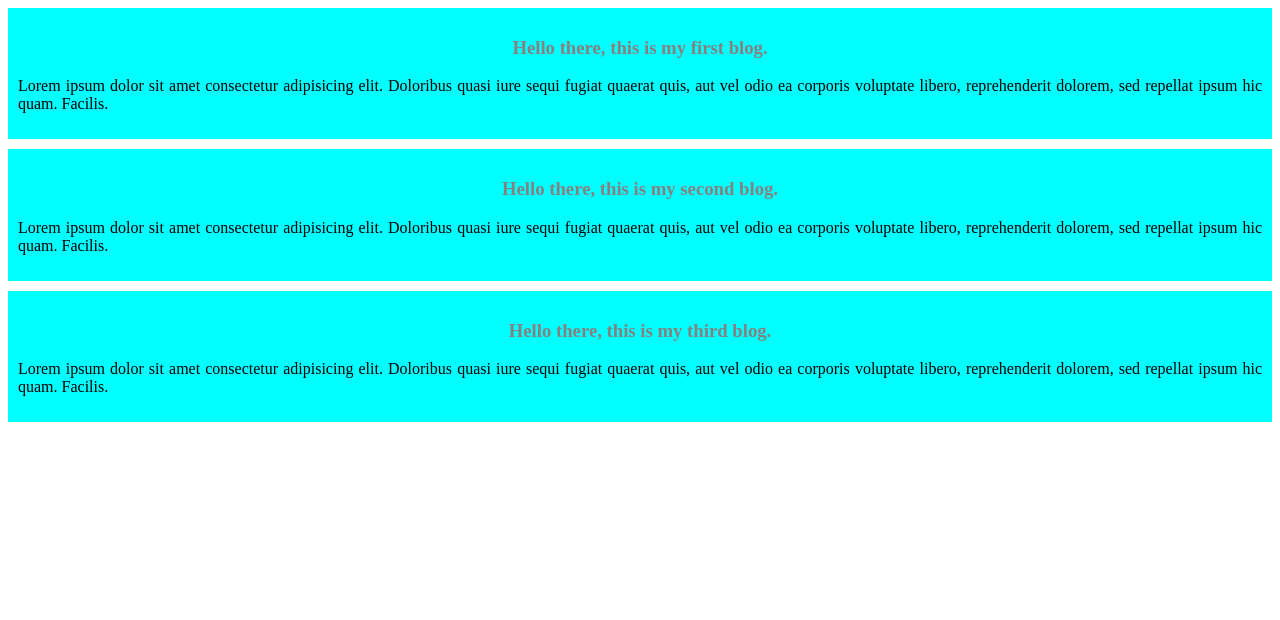
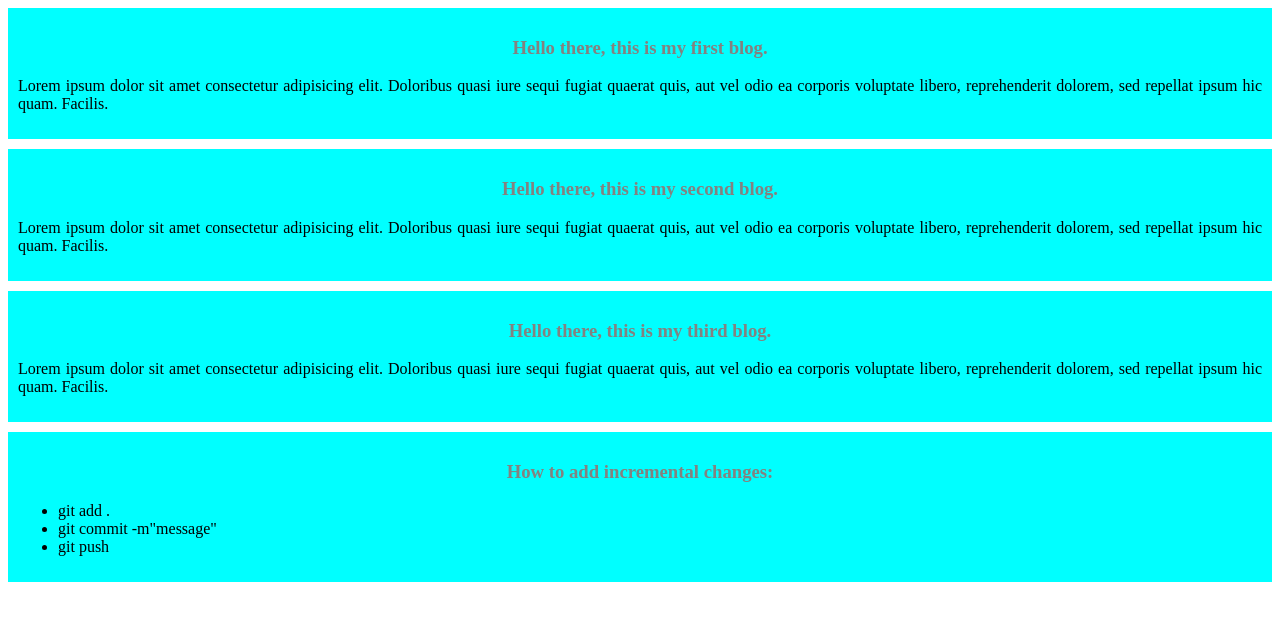
Before and after one commit to aahmaadcsecu21/My-simple-website, a plain HTML site: page index.html in a window 1280 px wide. Drawn offline with Linux system fonts and the light colour scheme.

Commit message:
this is a list

```diff
--- a/index.html
+++ b/index.html
@@ -19,5 +19,13 @@
         <h3>Hello there, this is my third blog.</h3>
         <p>Lorem ipsum dolor sit amet consectetur adipisicing elit. Doloribus quasi iure sequi fugiat quaerat quis, aut vel odio ea corporis voluptate libero, reprehenderit dolorem, sed repellat ipsum hic quam. Facilis.</p>
     </div>
+    <div>
+        <h3>How to add incremental changes:</h3>
+        <ul>
+            <li>git add .</li>
+            <li>git commit -m"message"</li>
+            <li>git push</li>
+        </ul>
+    </div>
 </body>
 </html>
```
